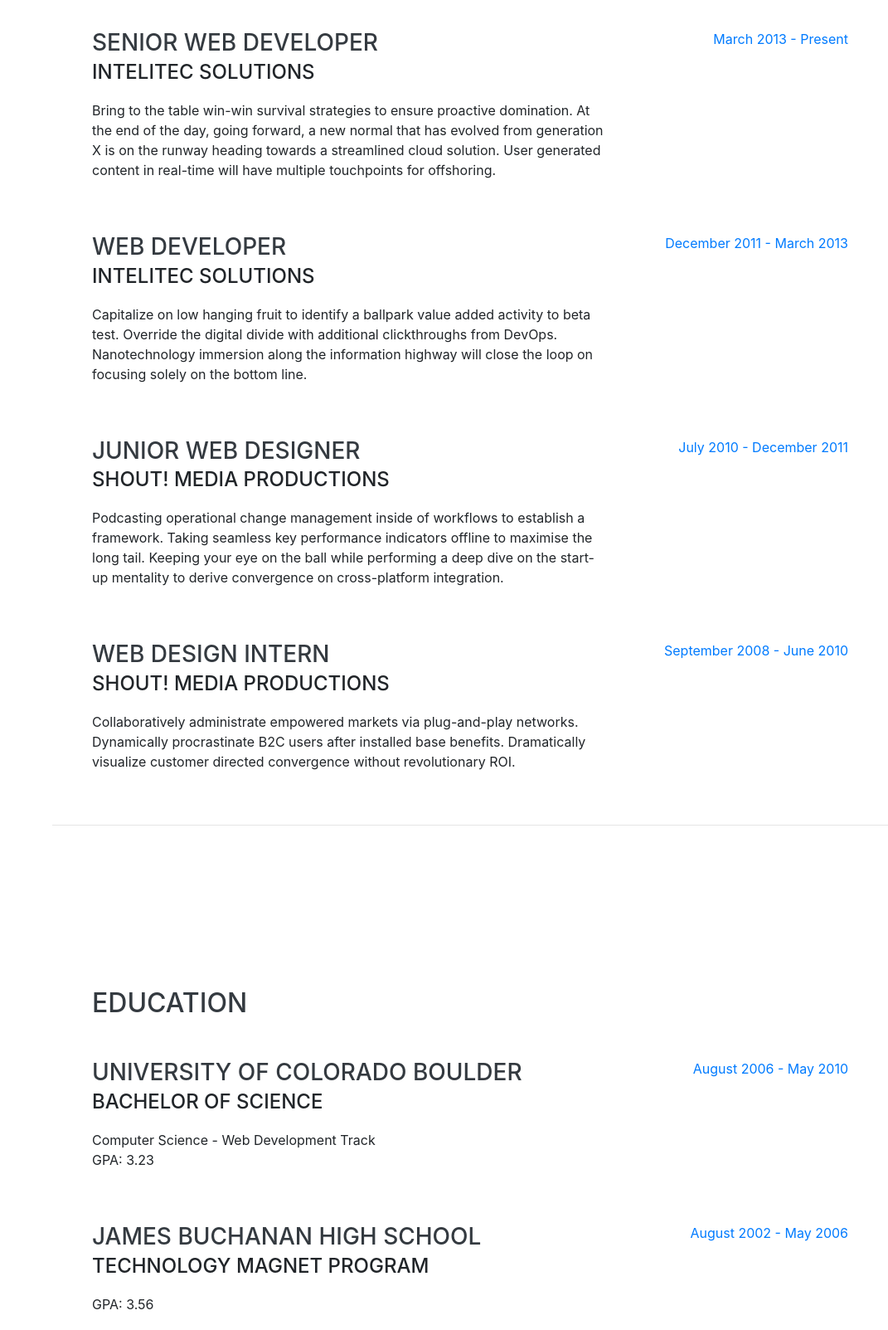
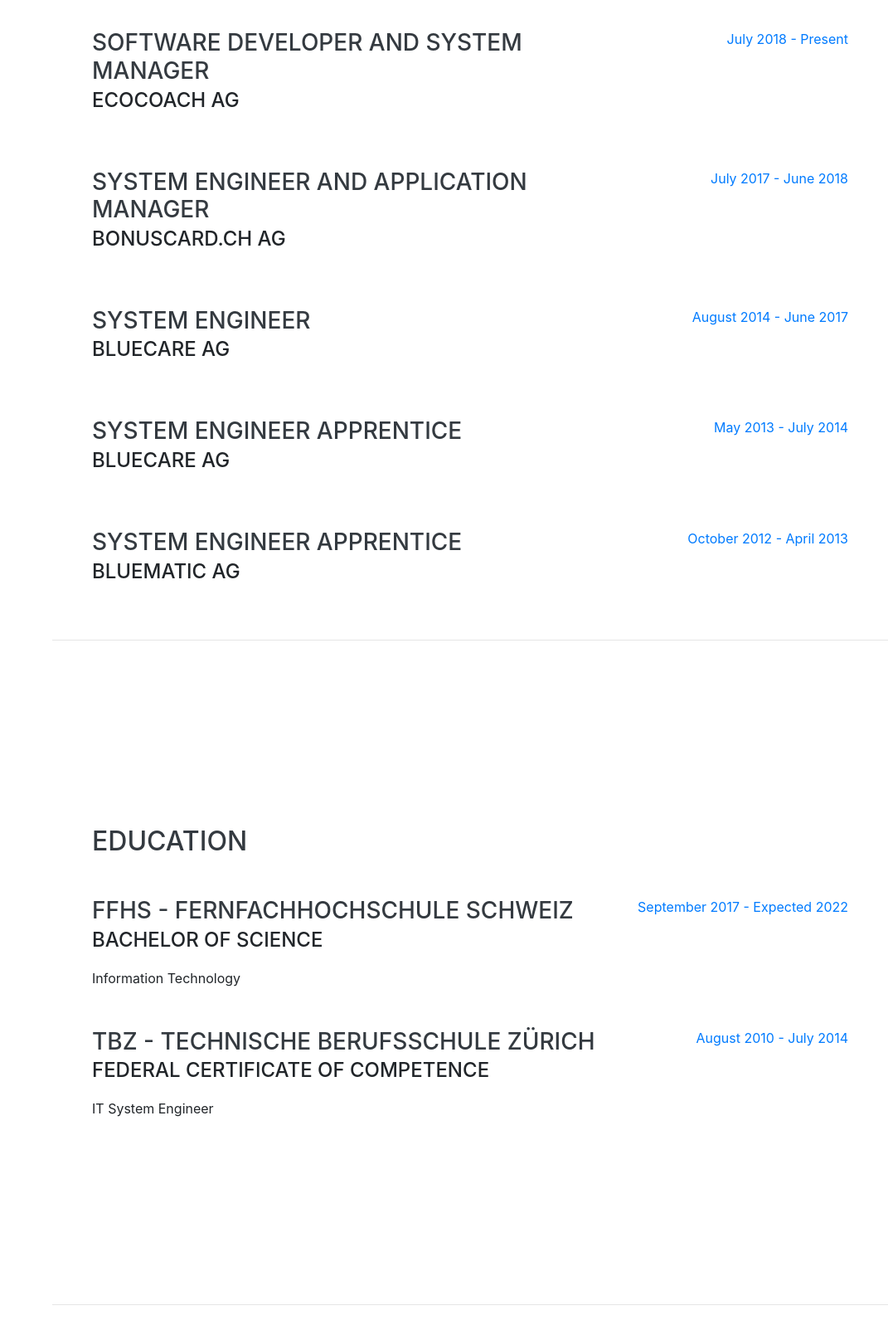
Before and after one commit to Mariusium/mariusweber, a website with bundled scripts: page index.html in a window 1280 px wide. Shown: the part 900-2503 px from the top of the page at 83% size, without its empty margins (209-1280 px from the left). Built offline with nearby package versions, Linux system fonts and the light colour scheme; a web font is replaced by a local one.

Commit message:
content changes

```diff
--- a/index.html
+++ b/index.html
@@ -32,7 +32,8 @@
         <img class="img-fluid img-profile rounded-circle mx-auto mb-2" src="img/profile.jpg" alt="profile picture">
       </span>
     </a>
-    <button class="navbar-toggler" type="button" data-toggle="collapse" data-target="#navbarSupportedContent" aria-controls="navbarSupportedContent" aria-expanded="false" aria-label="Toggle navigation">
+    <button class="navbar-toggler" type="button" data-toggle="collapse" data-target="#navbarSupportedContent"
+      aria-controls="navbarSupportedContent" aria-expanded="false" aria-label="Toggle navigation">
       <span class="navbar-toggler-icon"></span>
     </button>
     <div class="collapse navbar-collapse" id="navbarSupportedContent">
@@ -68,12 +69,17 @@
         </h1>
         <div class="subheading mb-5"><a href="mailto:marius.weber@gmx.ch">marius.weber@gmx.ch</a>
         </div>
-        <p class="lead mb-5">I am experienced in leveraging agile frameworks to provide a robust synopsis for high level overviews. Iterative approaches to corporate strategy foster collaborative thinking to further the overall value proposition.</p>
+        <p class="lead mb-5">Software Engineer with a demonstrated history of working in the information technology and
+          services industry. Strong information technology professional currently working on my BSc focused in
+          Information Technology at Fernfachhochschule Schweiz.</p>
         <div class="social-icons">
-          <a href="#">
+          <a target="_blank" href="https://www.linkedin.com/in/marius-weber-a8518511a/">
             <i class="fab fa-linkedin-in"></i>
           </a>
-          <a href="#">
+          <a target="_blank" href="https://www.xing.com/profile/Marius_Weber27">
+            <i class="fab fa-xing"></i>
+          </a>
+          <!-- <a href="#">
             <i class="fab fa-github"></i>
           </a>
           <a href="#">
@@ -81,7 +87,7 @@
           </a>
           <a href="#">
             <i class="fab fa-facebook-f"></i>
-          </a>
+          </a> -->
         </div>
       </div>
     </section>
@@ -94,45 +100,67 @@
 
         <div class="resume-item d-flex flex-column flex-md-row justify-content-between mb-5">
           <div class="resume-content">
-            <h3 class="mb-0">Senior Web Developer</h3>
-            <div class="subheading mb-3">Intelitec Solutions</div>
-            <p>Bring to the table win-win survival strategies to ensure proactive domination. At the end of the day, going forward, a new normal that has evolved from generation X is on the runway heading towards a streamlined cloud solution. User generated content in real-time will have multiple touchpoints for offshoring.</p>
+            <h3 class="mb-0">Software Developer and System Manager</h3>
+            <div class="subheading mb-3">ecocoach AG</div>
+            <!-- <p>Bring to the table win-win survival strategies to ensure proactive domination. At the end of the day,
+              going forward, a new normal that has evolved from generation X is on the runway heading towards a
+              streamlined cloud solution. User generated content in real-time will have multiple touchpoints for
+              offshoring.</p> -->
           </div>
           <div class="resume-date text-md-right">
-            <span class="text-primary">March 2013 - Present</span>
+            <span class="text-primary">July 2018 - Present</span>
           </div>
         </div>
 
         <div class="resume-item d-flex flex-column flex-md-row justify-content-between mb-5">
           <div class="resume-content">
-            <h3 class="mb-0">Web Developer</h3>
-            <div class="subheading mb-3">Intelitec Solutions</div>
-            <p>Capitalize on low hanging fruit to identify a ballpark value added activity to beta test. Override the digital divide with additional clickthroughs from DevOps. Nanotechnology immersion along the information highway will close the loop on focusing solely on the bottom line.</p>
+            <h3 class="mb-0">System Engineer and Application Manager</h3>
+            <div class="subheading mb-3">BonusCard.ch AG</div>
+            <!-- <p>Capitalize on low hanging fruit to identify a ballpark value added activity to beta test. Override the
+              digital divide with additional clickthroughs from DevOps. Nanotechnology immersion along the information
+              highway will close the loop on focusing solely on the bottom line.</p> -->
           </div>
           <div class="resume-date text-md-right">
-            <span class="text-primary">December 2011 - March 2013</span>
+            <span class="text-primary">July 2017 - June 2018</span>
           </div>
         </div>
 
         <div class="resume-item d-flex flex-column flex-md-row justify-content-between mb-5">
           <div class="resume-content">
-            <h3 class="mb-0">Junior Web Designer</h3>
-            <div class="subheading mb-3">Shout! Media Productions</div>
-            <p>Podcasting operational change management inside of workflows to establish a framework. Taking seamless key performance indicators offline to maximise the long tail. Keeping your eye on the ball while performing a deep dive on the start-up mentality to derive convergence on cross-platform integration.</p>
+            <h3 class="mb-0">System Engineer</h3>
+            <div class="subheading mb-3">BlueCare AG</div>
+            <!-- <p>Podcasting operational change management inside of workflows to establish a framework. Taking seamless
+              key performance indicators offline to maximise the long tail. Keeping your eye on the ball while
+              performing a deep dive on the start-up mentality to derive convergence on cross-platform integration.</p> -->
           </div>
           <div class="resume-date text-md-right">
-            <span class="text-primary">July 2010 - December 2011</span>
+            <span class="text-primary">August 2014 - June 2017</span>
+          </div>
+        </div>
+
+        <div class="resume-item d-flex flex-column flex-md-row justify-content-between mb-5">
+          <div class="resume-content">
+            <h3 class="mb-0">System Engineer Apprentice</h3>
+            <div class="subheading mb-3">BlueCare AG</div>
+            <!-- <p>Podcasting operational change management inside of workflows to establish a framework. Taking seamless
+              key performance indicators offline to maximise the long tail. Keeping your eye on the ball while
+              performing a deep dive on the start-up mentality to derive convergence on cross-platform integration.</p> -->
+          </div>
+          <div class="resume-date text-md-right">
+            <span class="text-primary">May 2013 - July 2014</span>
           </div>
         </div>
 
         <div class="resume-item d-flex flex-column flex-md-row justify-content-between">
           <div class="resume-content">
-            <h3 class="mb-0">Web Design Intern</h3>
-            <div class="subheading mb-3">Shout! Media Productions</div>
-            <p>Collaboratively administrate empowered markets via plug-and-play networks. Dynamically procrastinate B2C users after installed base benefits. Dramatically visualize customer directed convergence without revolutionary ROI.</p>
+            <h3 class="mb-0">System Engineer Apprentice</h3>
+            <div class="subheading mb-3">Bluematic AG</div>
+            <!-- <p>Collaboratively administrate empowered markets via plug-and-play networks. Dynamically procrastinate B2C
+              users after installed base benefits. Dramatically visualize customer directed convergence without
+              revolutionary ROI.</p> -->
           </div>
           <div class="resume-date text-md-right">
-            <span class="text-primary">September 2008 - June 2010</span>
+            <span class="text-primary">October 2012 - April 2013</span>
           </div>
         </div>
 
@@ -148,24 +176,25 @@
 
         <div class="resume-item d-flex flex-column flex-md-row justify-content-between mb-5">
           <div class="resume-content">
-            <h3 class="mb-0">University of Colorado Boulder</h3>
+            <h3 class="mb-0">FFHS - Fernfachhochschule Schweiz</h3>
             <div class="subheading mb-3">Bachelor of Science</div>
-            <div>Computer Science - Web Development Track</div>
-            <p>GPA: 3.23</p>
+            <div>Information Technology</div>
+            <!-- <p>GPA: 3.23</p> -->
           </div>
           <div class="resume-date text-md-right">
-            <span class="text-primary">August 2006 - May 2010</span>
+            <span class="text-primary">September 2017 - Expected 2022</span>
           </div>
         </div>
 
         <div class="resume-item d-flex flex-column flex-md-row justify-content-between">
           <div class="resume-content">
-            <h3 class="mb-0">James Buchanan High School</h3>
-            <div class="subheading mb-3">Technology Magnet Program</div>
-            <p>GPA: 3.56</p>
+            <h3 class="mb-0">TBZ - Technische Berufsschule Zürich</h3>
+            <div class="subheading mb-3">Federal certificate of Competence</div>
+            <div>IT System Engineer</div>
+            <!-- <p>GPA: 3.56</p> -->
           </div>
           <div class="resume-date text-md-right">
-            <span class="text-primary">August 2002 - May 2006</span>
+            <span class="text-primary">August 2010 - July 2014</span>
           </div>
         </div>
 
@@ -241,8 +270,12 @@
     <section class="resume-section p-3 p-lg-5 d-flex align-items-center" id="interests">
       <div class="w-100">
         <h2 class="mb-5">Interests</h2>
-        <p>Apart from being a web developer, I enjoy most of my time being outdoors. In the winter, I am an avid skier and novice ice climber. During the warmer months here in Colorado, I enjoy mountain biking, free climbing, and kayaking.</p>
-        <p class="mb-0">When forced indoors, I follow a number of sci-fi and fantasy genre movies and television shows, I am an aspiring chef, and I spend a large amount of my free time exploring the latest technology advancements in the front-end web development world.</p>
+        <!-- <p>Apart from being a web developer, I enjoy most of my time being outdoors. In the winter, I am an avid skier
+          and novice ice climber. During the warmer months here in Colorado, I enjoy mountain biking, free climbing, and
+          kayaking.</p>
+        <p class="mb-0">When forced indoors, I follow a number of sci-fi and fantasy genre movies and television shows,
+          I am an aspiring chef, and I spend a large amount of my free time exploring the latest technology advancements
+          in the front-end web development world.</p> -->
       </div>
     </section>
 
@@ -250,9 +283,9 @@
 
     <section class="resume-section p-3 p-lg-5 d-flex align-items-center" id="certifications">
       <div class="w-100">
-        <h2 class="mb-5">Awards &amp; Certifications</h2>
+        <h2 class="mb-5"><!--Awards &amp; -->Certifications</h2>
         <ul class="fa-ul mb-0">
-          <li>
+          <!-- <li>
             <i class="fa-li fa fa-trophy text-warning"></i>
             Google Analytics Certified Developer</li>
           <li>
@@ -277,7 +310,10 @@
           <li>
             <i class="fa-li fa fa-trophy text-warning"></i>
             3<sup>rd</sup>
-            Place - James Buchanan High School - Hackathon 2005</li>
+            Place - James Buchanan High School - Hackathon 2005</li> -->
+            <li>Certified Professional for Software Architecture Foundation Level - June 2019</li>
+            <li>Certified Professional for Requirements Engineering Foundation Level - January 2019</li>
+            <li>First Certificate in English - November 2013</li>
         </ul>
       </div>
     </section>
```
